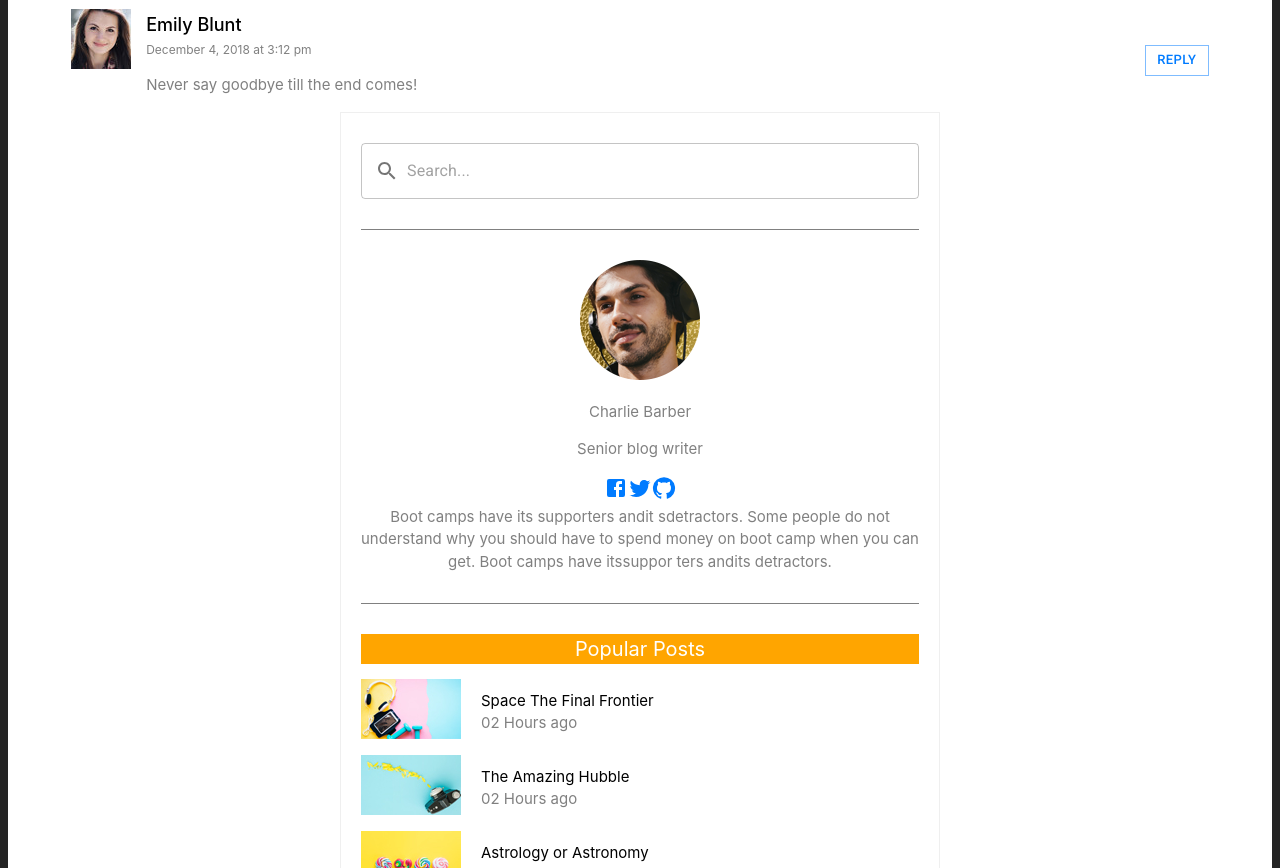
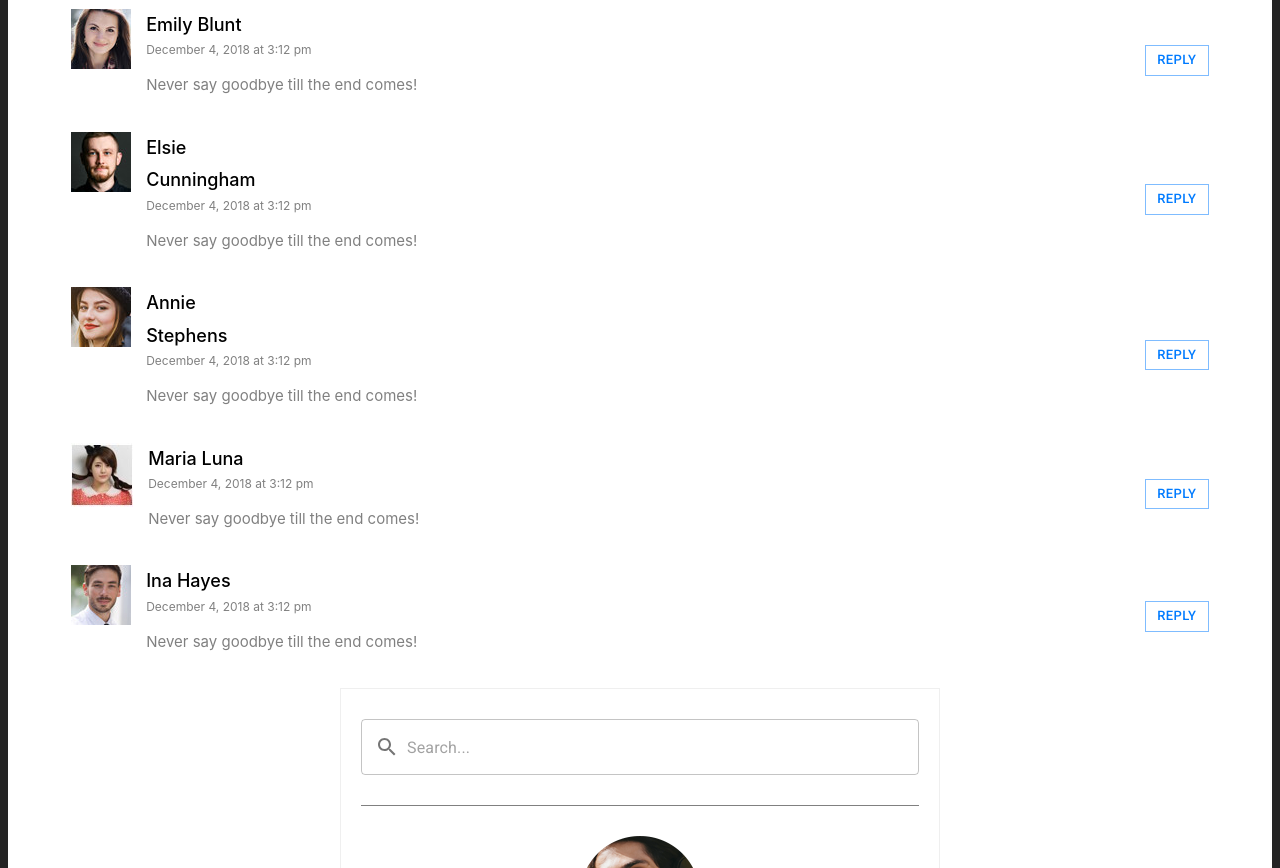
Before and after one commit to BridgetKas/ShoeStore, a React (Vite) app: page /blog/single-blog in a window 1280 px wide. Shown: the part 2480-3348 px from the top of the page. Built offline with nearby package versions, Linux system fonts and the light colour scheme.

Commit message:
Added Blog Details Page

```diff
--- a/src/pages/BlogDetails/blogDetails.jsx
+++ b/src/pages/BlogDetails/blogDetails.jsx
@@ -144,6 +144,11 @@ function BlogDetails() {
             <p>05 Comments</p>
             <div>
               <CommentComp image={comment1} title="Emily Blunt"/>
+              <CommentComp image={comment2} title="Elsie Cunningham"/>
+              <CommentComp image={comment3} title="Annie Stephens"/>
+              <CommentComp image={comment4} title="Maria Luna"/>
+              <CommentComp image={comment5} title="Ina Hayes"/>
+
             </div>
 
           </div>
--- a/src/pages/BlogDetails/blogDetails.module.css
+++ b/src/pages/BlogDetails/blogDetails.module.css
@@ -145,6 +145,7 @@
     display:flex;
     align-items:center;
     justify-content:space-between;
+    margin-bottom: 20px;
 }
 
 .imageCommentContainer {
```
